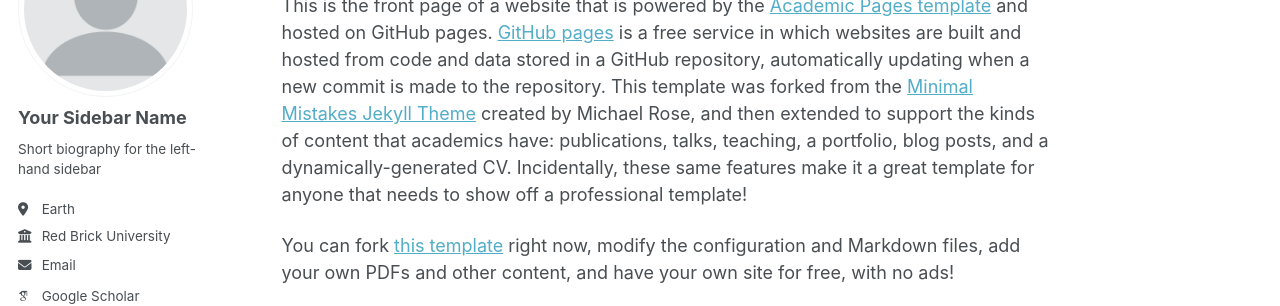
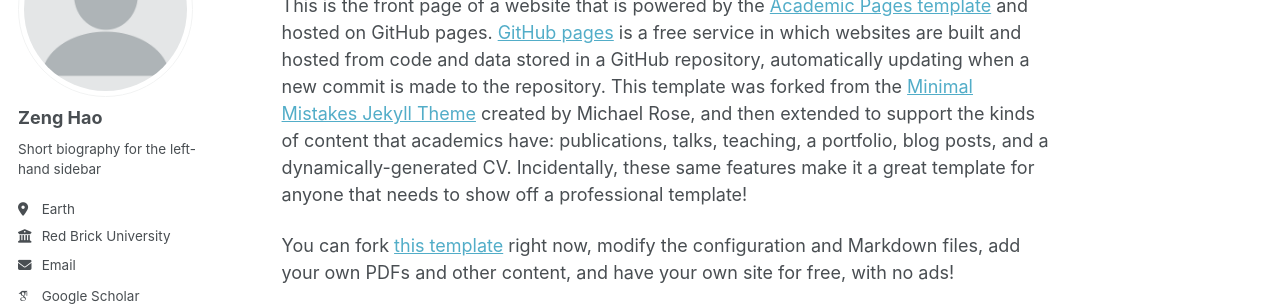
Before and after one commit to gzdaigzn/zenghao.github.io, a Jekyll site: the page built from _pages/about.md, in a window 1280 px wide. Shown: the part 177-483 px from the top of the page. Built offline with Jekyll 4.4.1, drawn with Linux system fonts in a browser that asks for light colours; some web fonts are replaced; a script that is not in the unit is left out.

Commit message:
Update _config.yml

```diff
--- a/_config.yml
+++ b/_config.yml
@@ -24,7 +24,7 @@ repository               : "academicpages/academicpages.github.io"
 author:
   # Biographic information
   avatar           : "profile.png"
-  name             : "Your Sidebar Name"
+  name             : "Zeng Hao"
   pronouns         : # example: "she/her"
   bio              : "Short biography for the left-hand sidebar"
   location         : "Earth"
```
